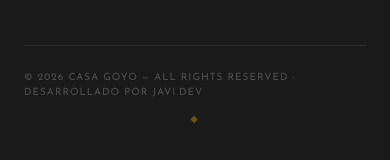
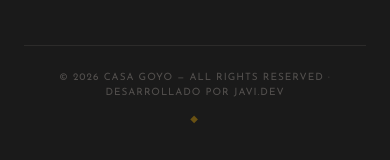
Before and after one commit to xabierjc94/casa-goyo, a Next.js app: page /en in a window 390 px wide. Shown: the part 1182-1342 px from the top of the page. Built offline with nearby package versions, Linux system fonts and the light colour scheme; no server answers; the database is empty.

Commit message:
fix: ensure footer text stays centered when wrapping on mobile

```diff
--- a/components/shared/Footer.tsx
+++ b/components/shared/Footer.tsx
@@ -112,7 +112,7 @@ export default async function Footer() {
         {/* Bottom rule */}
         <div className="mt-12 pt-6 border-t border-crema/8 flex flex-col items-center gap-3">
           <p
-            className="text-crema/25 text-[10px] tracking-widest uppercase"
+            className="text-crema/25 text-[10px] tracking-widest uppercase text-center"
             style={{ fontFamily: "var(--font-josefin), sans-serif" }}
           >
             © {year} Casa Goyo — {t("derechos")} ·{" "}
```
